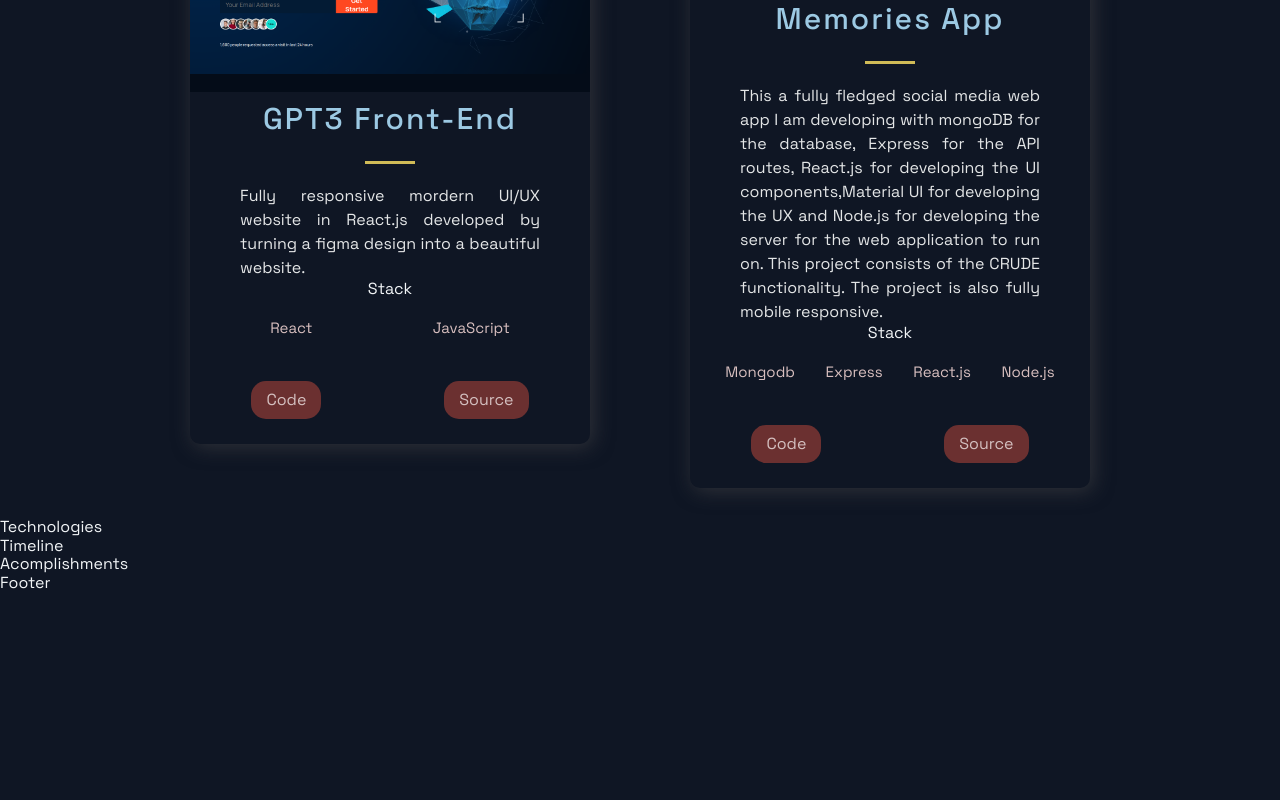
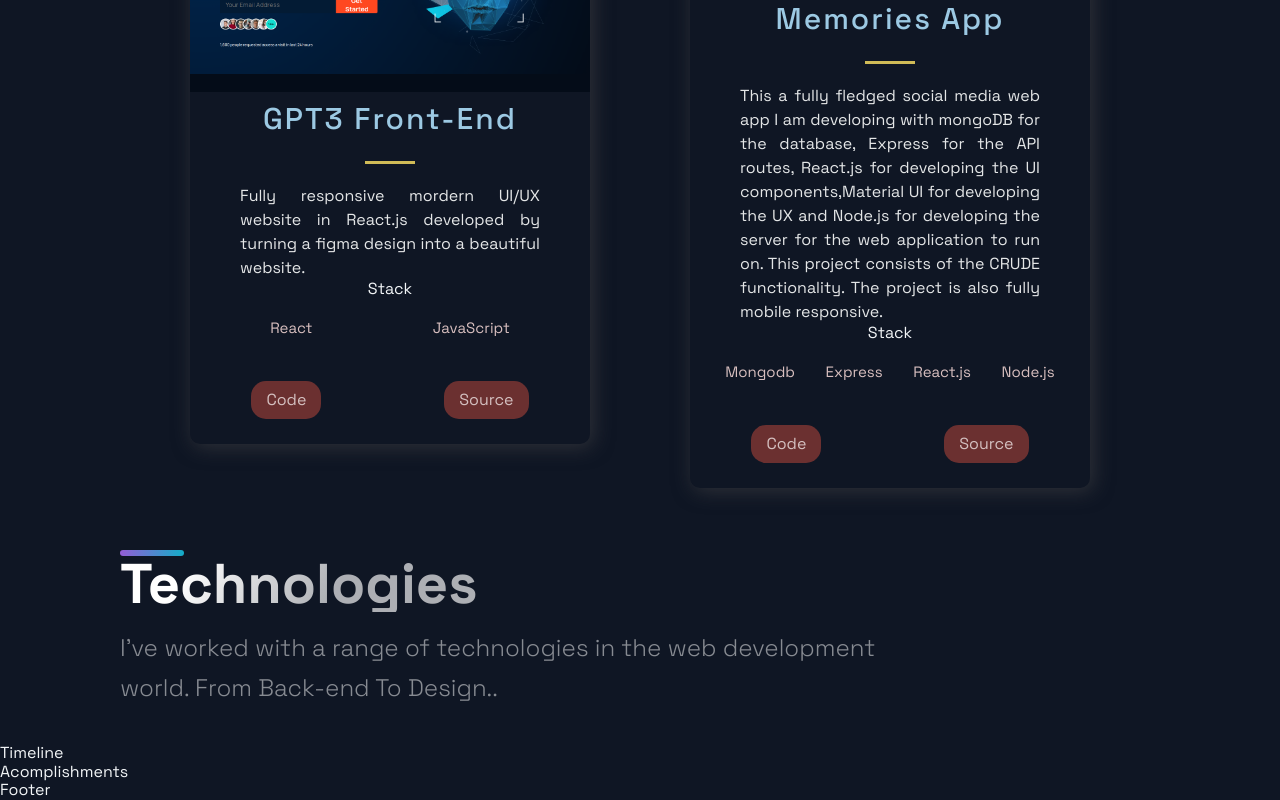
Before and after one commit to Agbley/jil_portfolio_website, a Next.js app: page / in a window 1280 px wide. Shown: the part 1310-2110 px from the top of the page. Before the commit the page ends 1903 px from the top, so only its background shows below. Built offline with nearby package versions, Linux system fonts and the light colour scheme.

Commit message:
tech commit

```diff
--- a/src/components/Technologies/Technologies.js
+++ b/src/components/Technologies/Technologies.js
@@ -1,12 +1,28 @@
-import React from 'react';
-import { DiFirebase, DiReact, DiZend } from 'react-icons/di';
-import { Section, SectionDivider, SectionText, SectionTitle } from '../../styles/GlobalComponents';
-import { List, ListContainer, ListItem, ListParagraph, ListTitle } from './TechnologiesStyles';
+import React from "react";
+import { DiFirebase, DiReact, DiZend } from "react-icons/di";
+import {
+  Section,
+  SectionDivider,
+  SectionText,
+  SectionTitle,
+} from "../../styles/GlobalComponents";
+import {
+  List,
+  ListContainer,
+  ListItem,
+  ListParagraph,
+  ListTitle,
+} from "./TechnologiesStyles";
 
-const Technologies = () =>  (
-  <div>
-    Technologies
-  </div>
+const Technologies = () => (
+  <Section id="tech">
+    <SectionDivider />
+    <SectionTitle>Technologies</SectionTitle>
+    <SectionText>
+      I've worked with a range of technologies in the web development world.
+      From Back-end To Design..
+    </SectionText>
+  </Section>
 );
 
 export default Technologies;
```
